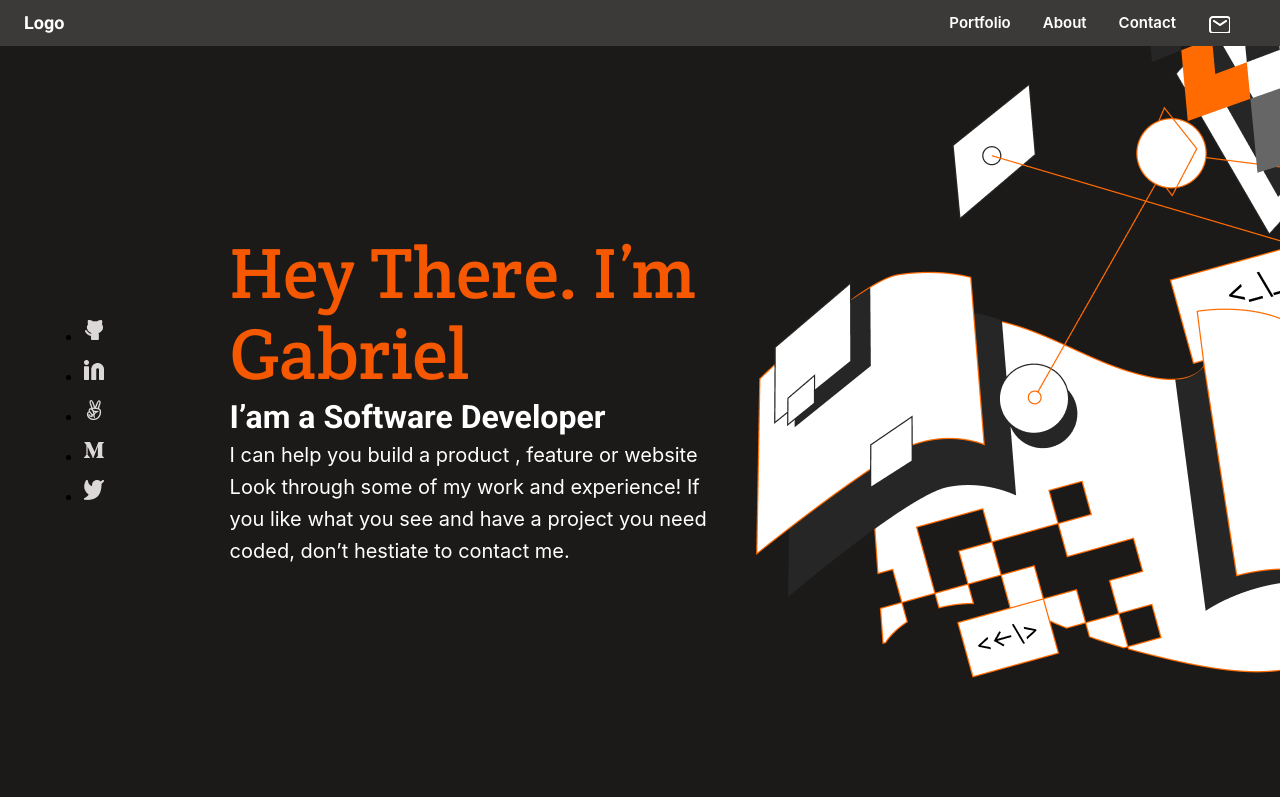
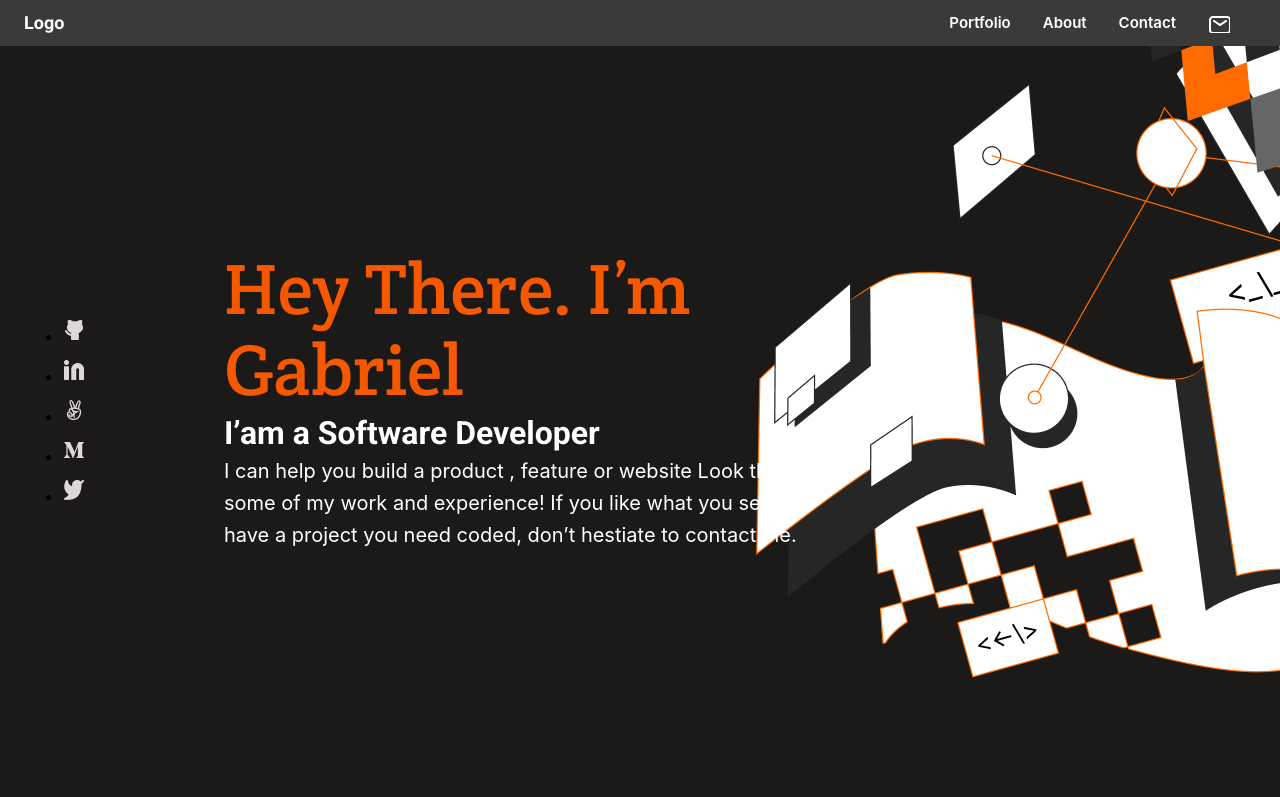
Before and after one commit to gabrielyea/module1-portfolio-setup, a website: page index.html in a window 1280 px wide. Shown: the top 797 px of the page. Drawn offline with Linux system fonts and the light colour scheme.

```diff
--- a/scss/layout/_abut-me.scss
+++ b/scss/layout/_abut-me.scss
@@ -3,11 +3,17 @@
 .about-me-intro {
   @include flexCenter;
 
+  @include desktopResolution {
+    background-image: url(../../assets/AboutMe-Large.png);
+    background-position: center right;
+  }
+
   height: 700px;
   background-image: url(../../assets/illustration-about-me-mobile.png);
   background-repeat: no-repeat;
+  position: relative;
   background-position: bottom right;
-  position: relative;
+  background-color: $color_back1;
 
   .about-me-headline {
     @include flexCenter;
@@ -22,14 +28,27 @@
     @include projectParagraph(16px, 24px, $color_second_text);
   }
 
-  background-color: $color_back1;
-
   hr {
-    width: 90%;
+    width: 80%;
     position: absolute;
     bottom: 0;
     border: solid $color_input_text;
     border-width: 1px 0 0 0;
     margin: auto;
   }
+
+  @include desktopResolution {
+    @include flexCenter(row);
+
+    justify-content: flex-start;
+    align-items: center;
+    padding: 0 130px 0 130px;
+
+    .about-me-headline {
+      @include flexCenter(column);
+
+      align-items: baseline;
+      width: 50%;
+    }
+  }
 }
--- a/scss/layout/_start-screen.scss
+++ b/scss/layout/_start-screen.scss
@@ -83,11 +83,13 @@
       @include flexCenter(row);
 
       flex-direction: row-reverse;
+      justify-content: flex-end;
       height: 800px;
 
       .contact-info {
-        width: max-content;
+        //width: max-content;
         margin-right: 100px;
+        width: 100px;
 
         ul {
           flex-direction: column;
@@ -99,8 +101,7 @@
 
         justify-content: center;
         align-items: flex-start;
-        width: 500px;
-        margin-right: 40%;
+        width: 50%;
       }
     }
   }
```
Also changed, not shown: css/main.css, 1 other file.
